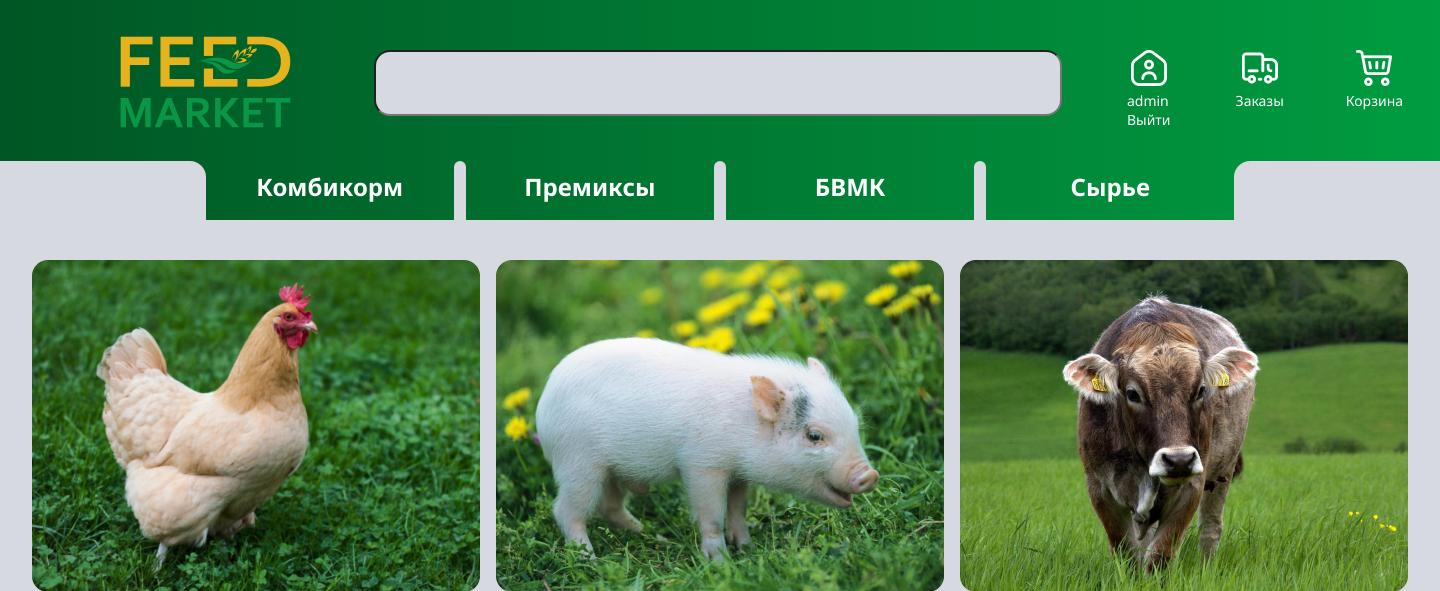
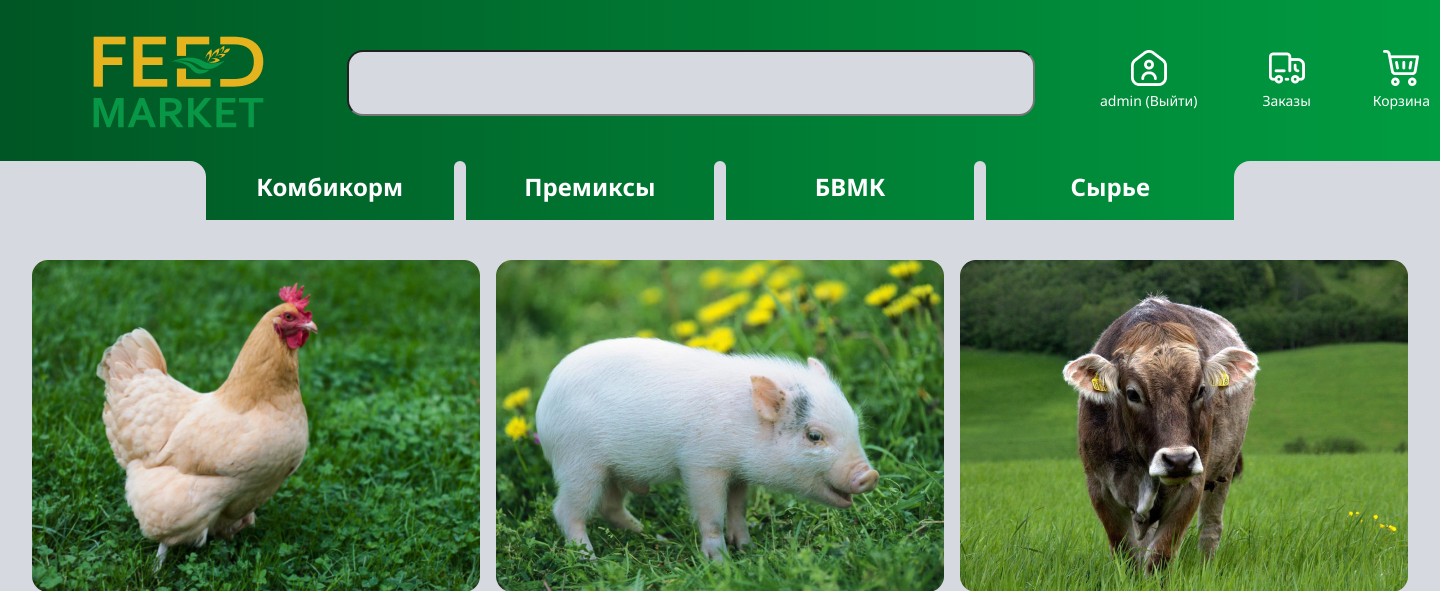
Before and after one commit to Senator23rus/VitOMEK, a Django app: page / in a window 1440 px wide. Shown: the top 591 px of the page. Run offline with Django 4.2, Linux system fonts and the light colour scheme; a user stored in the database is signed in; parts of the project's set-up code (start-up, migrations or seed data) failed here and were passed over.

Commit message:
login & logout v 2

```diff
--- a/VitOMEK/catalog/templates/base_generic.html
+++ b/VitOMEK/catalog/templates/base_generic.html
@@ -40,8 +40,8 @@
 						<div class="isolation-p">
 <!--							<p><a href="{% url 'login' %}">Войти</a></p>-->
 							{% if user.is_authenticated %}
-            					<p>{{ user.get_username }}</p>
-            					<p><a href="{% url 'logout'%}?next={{ request.path }}" style="text-decoration: none; color: #FCFCFC">Выйти</a></p>
+
+            					<p>{{ user.get_username }} (<a href="{% url 'logout'%}?next={{ request.path }}" style="text-decoration: none; color: #FCFCFC">Выйти)</a></p>
 							{% else %}
             					<p><a href="{% url 'login'%}?next={{ request.path }}" style="text-decoration: none; color: #FCFCFC">Войти</a></p>
         					{% endif %}
```
